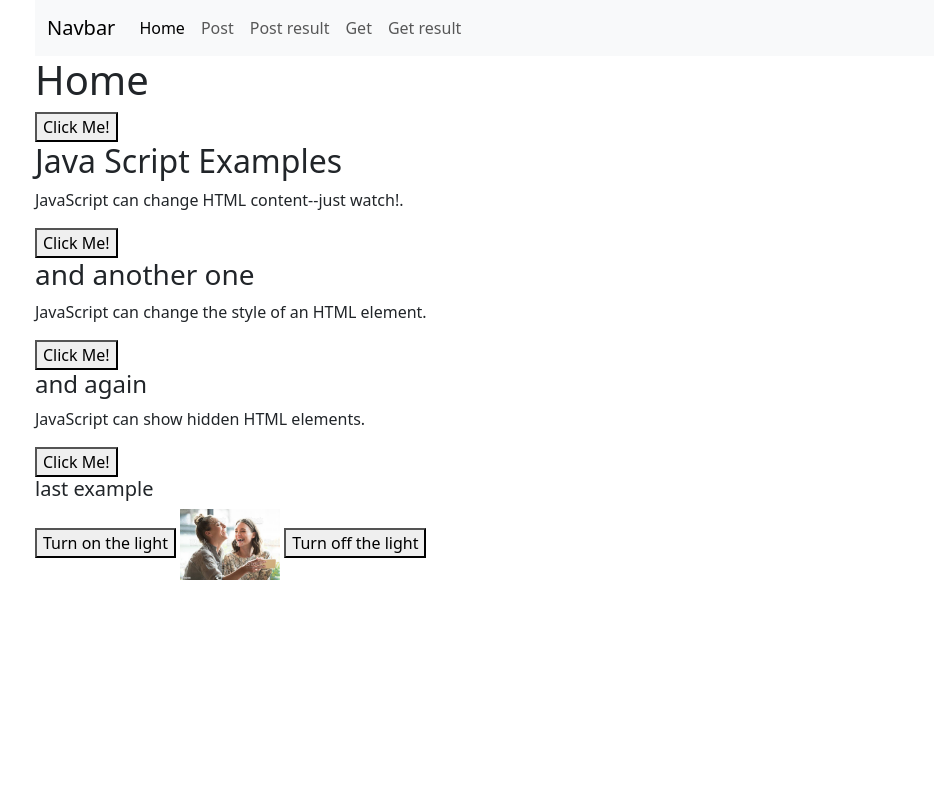
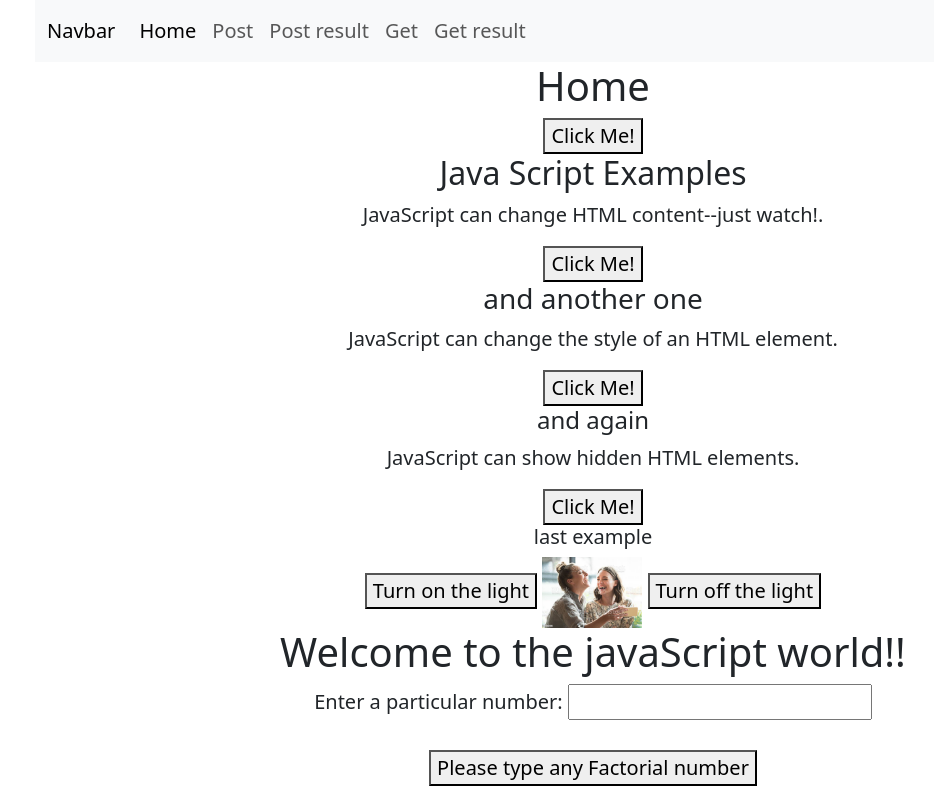
Before and after one commit to lannawollard/hw2, a PHP site: page / in a window 1280 px wide. Shown: the whole page, without its empty margins (47-981 px from the left). Before the commit the page ends 580 px from the top, so only its background shows below. Run offline with PHP 8.4, Linux system fonts and the light colour scheme.

Commit message:
Update index.php

```diff
--- a/index.php
+++ b/index.php
@@ -29,6 +29,44 @@ include "view-header.php";
 
 <button onclick="document.getElementById('myImage').src='laughing.jpeg'">Turn off the light</button>
 
+<body style = "text-align: center; font-size: 20px;">
+
+<h1> Welcome to the javaScript world!! </h1>
+
+Enter a particular number: <input id = "num">
+
+<br><br>
+
+<button onclick = "fact()"> Please type any Factorial number </button>
+
+<p id = "res"></p>
+
+<script>
+
+function fact(){
+
+var i, num, f;
+
+f = 1;
+
+num = document.getElementById("num").value;
+
+for(i = 1; i <= num; i++)
+
+{
+
+f = f * i;
+
+}
+
+i = i - 1;
+
+document.getElementById("res").innerHTML = "The factorial of the number " + i + " is: " + f ;
+
+}
+
+</script>
+
 
 <?php
 include "view-footer.php";
```
